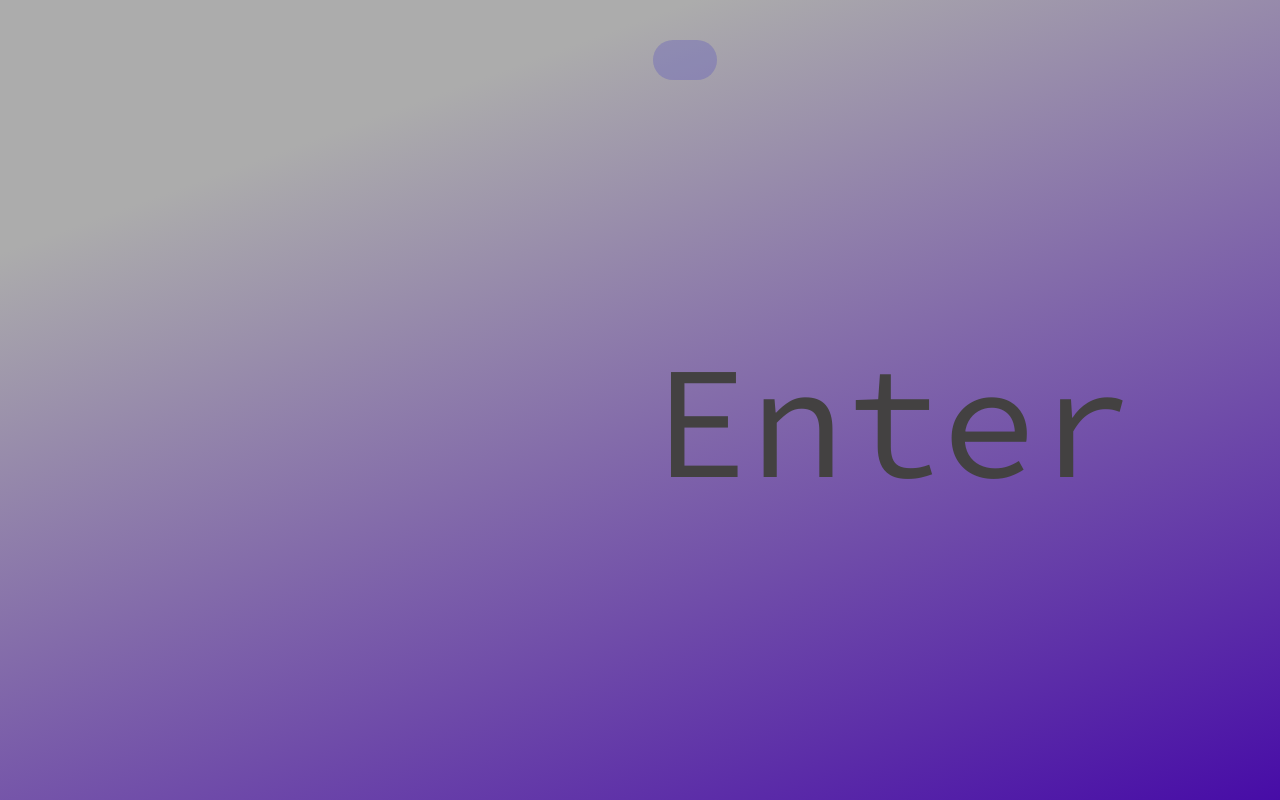
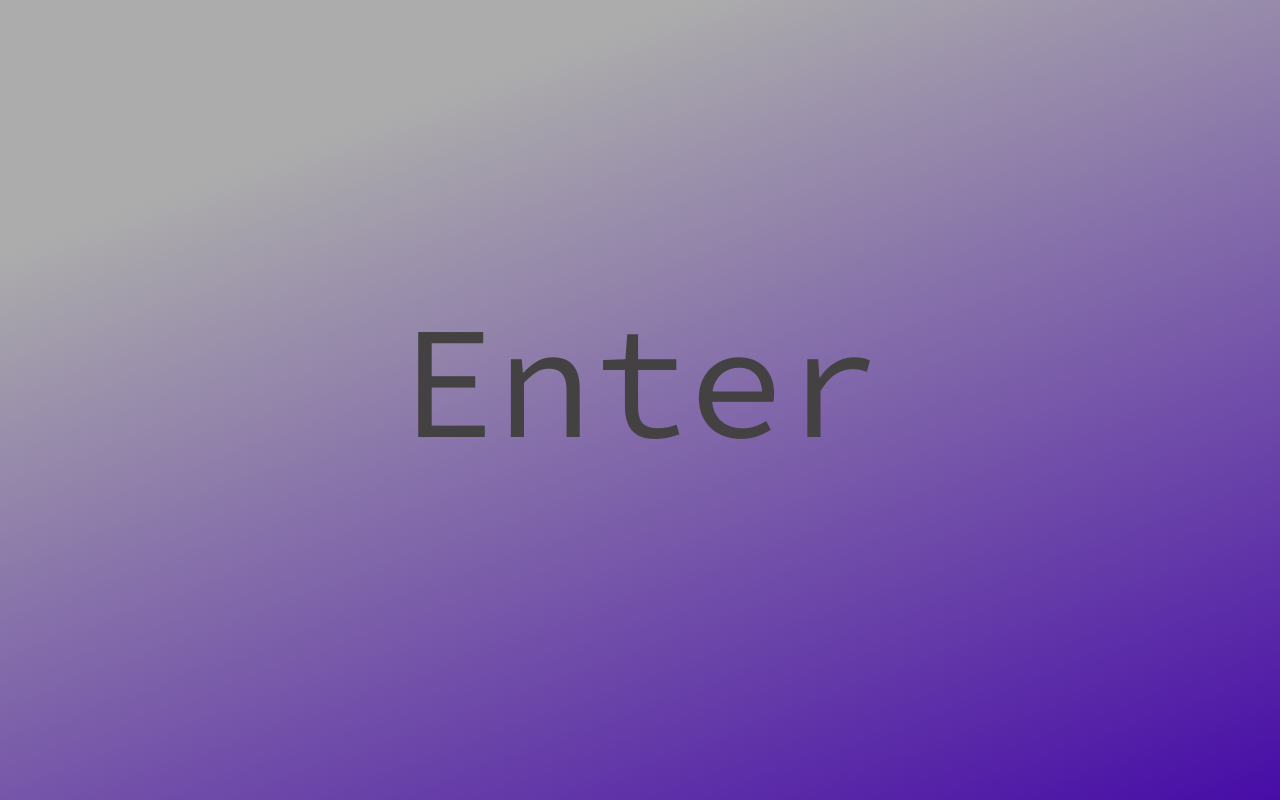
Before and after one commit to dickm19/portfolio, a React (Create React App) app: page / in a window 1280 px wide. Built offline with nearby package versions, Linux system fonts and the light colour scheme.

Commit message:
adjusted all back buttons

```diff
--- a/src/Components/About.js
+++ b/src/Components/About.js
@@ -29,7 +29,7 @@ export default function About(){
             <p id='li1'>Ruby</p>
             <p id='li2'>Rails</p>
             <p id='li3'>JavaScript</p>
-            <p id='li4'>React</p>
+            <p id='li4'>React.js</p>
             <p id='li5'>React-Router</p>
             <p id='li6'>React-Redux</p>
             <p id='li7'>Redux-Thunk</p>
--- a/src/Components/Contact.js
+++ b/src/Components/Contact.js
@@ -6,7 +6,7 @@ export default function Contact() {
     return(
         <div className='contact'>
             <Link id='menu' to={"/menu"}>
-                <span >Back</span>
+                <span className='back' style={{marginTop: 1 + 'vh', marginLeft: 1 + 'vh', color: 'black'}}>Back</span>
             </Link><br/>
             <a href="mailto:maryclairedick@gmail.com">Email Me</a>
             <p>Phone: (952) 303-2194</p><br/>
--- a/src/Components/Home.js
+++ b/src/Components/Home.js
@@ -5,7 +5,7 @@ export default function Home(){
     return(
         <div className='home'>
 
-            <Link id='menu' to={"/menu"}>
+            <Link to={"/menu"}>
                     <span>Enter</span>
             </Link>
         </div>
--- a/src/Components/Portfolio.js
+++ b/src/Components/Portfolio.js
@@ -5,7 +5,7 @@ export default function Portfolio(){
     return(
         <div className='portfolio'>
         <Link id='menu' to={"/menu"}>
-                <span >Back</span>
+                <span className='back' style={{marginTop: 1 + 'vh', marginLeft: 1 + 'vh', color: 'black'}}>Back</span>
         </Link>
         <h3>Pocket Dudes</h3>
         <a href='https://github.com/dickm19/pocket-dudes-frontend'>Frontend</a><br/>
```
Also changed, not shown: 1 other file (tests, documents, lock files or other folders).
